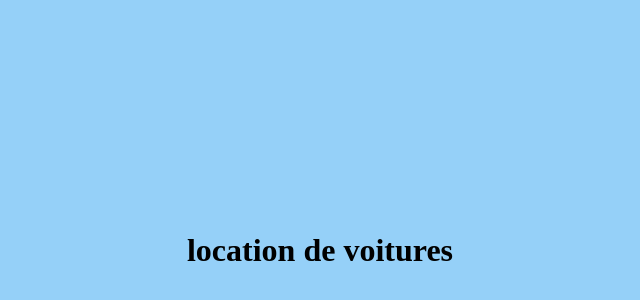
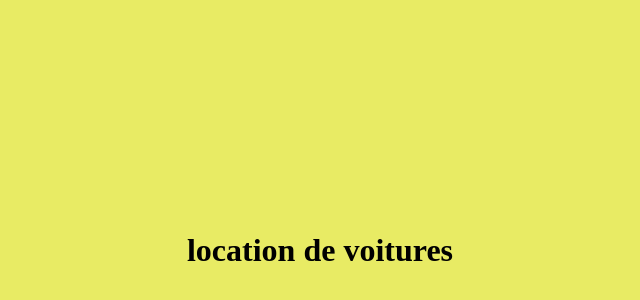
Before and after one commit to amineelbahri/maracana, a plain HTML site: page index.html in a window 1280 px wide. Shown: the part 42-342 px from the top of the page, without its empty margins (320-960 px from the left). Drawn offline with Linux system fonts and the light colour scheme.

Commit message:
changement de fond sur backgroundColor

```diff
--- a/index.html
+++ b/index.html
@@ -6,7 +6,7 @@
     <meta name="viewport" content="width=device-width, initial-scale=1.0">
     <title>Document</title>
 </head>
-<body style="background-color:#95d0f8;">
+<body style="background-color:#e8eb64;">
     <h1 style="padding-top: 20% ; padding-bottom: 20% ; text-align: center;"> location de voitures </h1>
 </body>
 </html>
```
